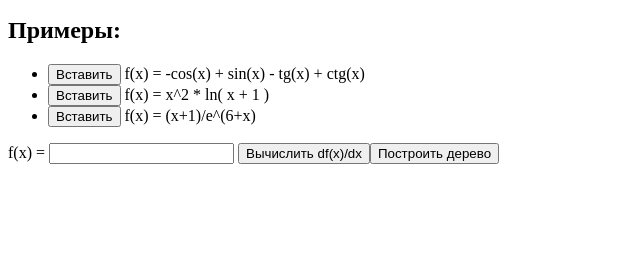
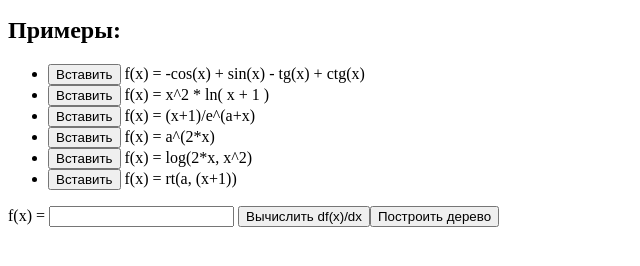
Before and after one commit to dgrafov/dgrafov.github.io, a plain HTML site: page tree.html in a window 1280 px wide. Shown: the part 110-376 px from the top of the page, without its empty margins (0-640 px from the left). Drawn offline with Linux system fonts and the light colour scheme.

Commit message:
examples

```diff
--- a/tree.html
+++ b/tree.html
@@ -106,7 +106,19 @@
     </li>
     <li>
         <button onclick="loadExample('example3')">Вставить</button>
-        f(x) = <span id="example3">(x+1)/e^(6+x)</span>
+        f(x) = <span id="example3">(x+1)/e^(a+x)</span>
+    </li>
+    <li>
+        <button onclick="loadExample('example4')">Вставить</button>
+        f(x) = <span id="example4">a^(2*x)</span>
+    </li>
+    <li>
+        <button onclick="loadExample('example5')">Вставить</button>
+        f(x) = <span id="example5">log(2*x, x^2)</span>
+    </li>
+    <li>
+        <button onclick="loadExample('example6')">Вставить</button>
+        f(x) = <span id="example6">rt(a, (x+1))</span>
     </li>
 </ul>
 
```
